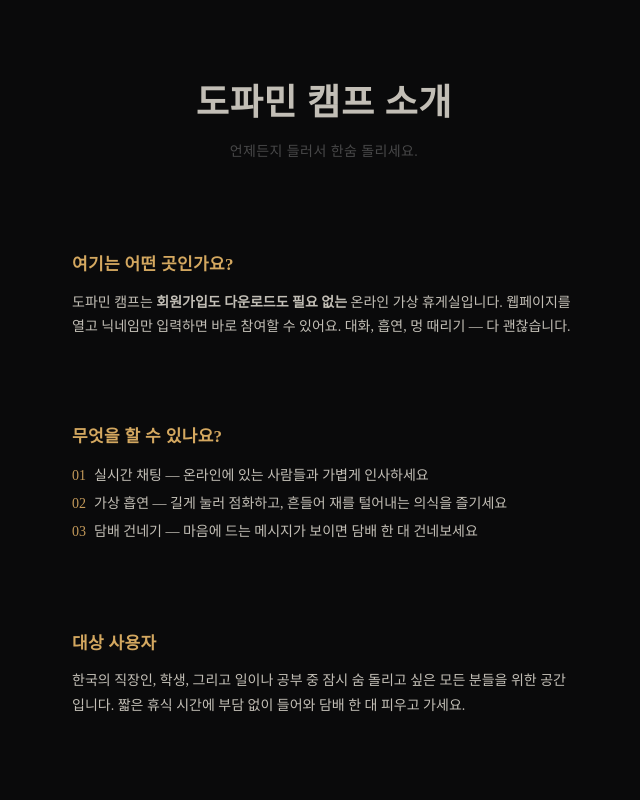
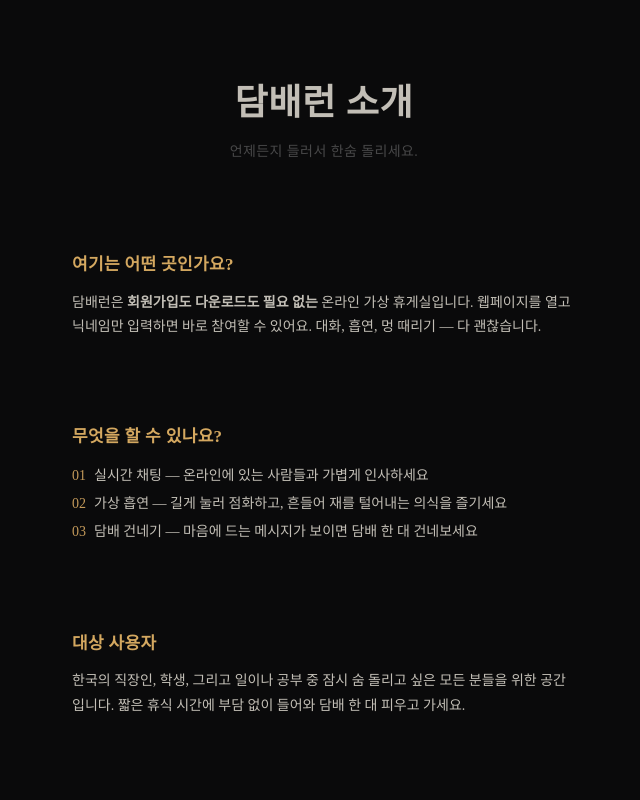
Before and after one commit to dd01402433/virtual-break-room, a Next.js app: page /about in a window 1280 px wide. Shown: the top 800 px of the page, without its empty margins (316-956 px from the left). Built offline with nearby package versions, Linux system fonts and the light colour scheme; a small style sheet from the web is missing.

Commit message:
rename: 담배런 (Dambe Run)

```diff
--- a/app/about/page.tsx
+++ b/app/about/page.tsx
@@ -3,15 +3,15 @@ import type { Metadata } from "next";
 const SITE_URL = "https://virtual-break-room-318.vercel.app";
 
 export const metadata: Metadata = {
-  title: "도파민 캠프 소개 | 가상 휴게실 안내",
+  title: "담배런 소개 | 가상 휴게실 안내",
   description:
-    "도파민 캠프는 회원가입 없이 이용 가능한 온라인 가상 휴게실입니다. 웹페이지만 열면 담배 한 대 피우며 편하게 대화할 수 있어요.",
+    "담배런은 회원가입 없이 이용 가능한 온라인 가상 휴게실입니다. 웹페이지만 열면 담배 한 대 피우며 편하게 대화할 수 있어요.",
   openGraph: {
-    title: "도파민 캠프 소개",
+    title: "담배런 소개",
     description:
       "회원가입 없는 한국 온라인 휴게실, 언제든지 담배 피우며 대화하세요.",
     url: `${SITE_URL}/about`,
-    siteName: "도파민 캠프",
+    siteName: "담배런",
   },
 };
 
@@ -68,7 +68,7 @@ export default function AboutPage() {
               lineHeight: 1.3,
             }}
           >
-            도파민 캠프 소개
+            담배런 소개
           </h1>
           <p style={{
             fontSize: 14,
@@ -99,7 +99,7 @@ export default function AboutPage() {
             여기는 어떤 곳인가요?
           </h2>
           <p style={{ margin: 0, fontSize: 14, lineHeight: 1.75 }}>
-            도파민 캠프는 <b>회원가입도 다운로드도 필요 없는</b> 온라인 가상 휴게실입니다. 웹페이지를 열고
+            담배런은 <b>회원가입도 다운로드도 필요 없는</b> 온라인 가상 휴게실입니다. 웹페이지를 열고
             닉네임만 입력하면 바로 참여할 수 있어요. 대화, 흡연, 멍 때리기 — 다 괜찮습니다.
           </p>
         </div>
@@ -215,7 +215,7 @@ export default function AboutPage() {
             color: "rgba(255,255,255,0.15)",
           }}
         >
-          &copy; 2026 도파민 캠프
+          &copy; 2026 담배런
         </p>
       </main>
     </div>
--- a/app/layout.tsx
+++ b/app/layout.tsx
@@ -6,22 +6,22 @@ const GEIST_URL =
 const SITE_URL = "https://virtual-break-room-318.vercel.app";
 
 export const metadata: Metadata = {
-  title: "도파민 캠프 | 온라인 가상 휴게실 — 언제든지 한숨 돌리세요",
+  title: "담배런 | 온라인 가상 휴게실 — 언제든지 한숨 돌리세요",
   description:
     "한국에서 가장 자유로운 가상 휴게실. 회원가입도 다운로드도 필요 없어요. 웹페이지를 열고 담배 한 대 피우며 편하게 대화하세요.",
   metadataBase: new URL(SITE_URL),
   openGraph: {
-    title: "도파민 캠프 — 온라인 흡연 채팅방, 언제든지 들러서 한숨 돌리세요",
+    title: "담배런 — 온라인 흡연 채팅방, 언제든지 들러서 한숨 돌리세요",
     description:
       "한국에서 가장 자유로운 가상 휴게실. 회원가입 불필요, 웹만 열면 담배 한 대 피우며 대화할 수 있어요.",
     url: SITE_URL,
-    siteName: "도파민 캠프",
+    siteName: "담배런",
     locale: "ko_KR",
     type: "website",
   },
   twitter: {
     card: "summary_large_image",
-    title: "도파민 캠프",
+    title: "담배런",
     description:
       "온라인 가상 휴게실, 언제든지 담배 한 대 피우며 대화하세요. 회원가입 불필요.",
   },
@@ -39,7 +39,7 @@ export const metadata: Metadata = {
 const jsonLd = {
   "@context": "https://schema.org",
   "@type": "WebApplication",
-  name: "도파민 캠프",
+  name: "담배런",
   url: SITE_URL,
   description:
     "한국에서 가장 자유로운 온라인 가상 휴게실. 회원가입 없이 언제든지 담배를 피우며 대화할 수 있습니다.",
--- a/components/ChatRoom.tsx
+++ b/components/ChatRoom.tsx
@@ -525,7 +525,7 @@ export default function ChatRoom() {
               lineHeight: 1.3,
             }}
           >
-            도파민 캠프
+            담배런
           </h1>
           <p style={{
             fontSize: 13,
```
